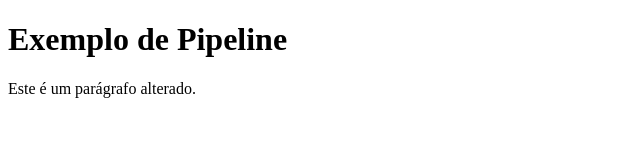
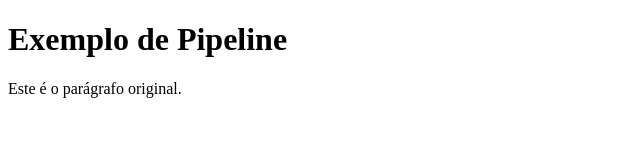
Before and after one commit to paulatoledop/exemplo_pipeline, a website: page index.html in a window 1280 px wide. Shown: the full height of the page, 0-640 px from the left. Drawn offline with Linux system fonts and the light colour scheme.

Commit message:
teste 2025-1

```diff
--- a/index.html
+++ b/index.html
@@ -7,6 +7,6 @@
 </head>
 <body>
     <h1>Exemplo de Pipeline</h1>
-<p>Este é um parágrafo alterado. </p>
+<p>Este é o parágrafo original. </p>
 </body>
 </html>
```
